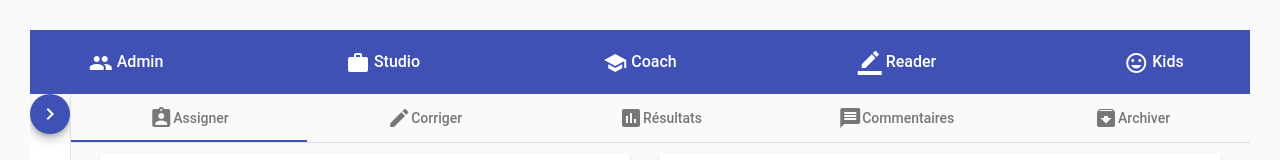
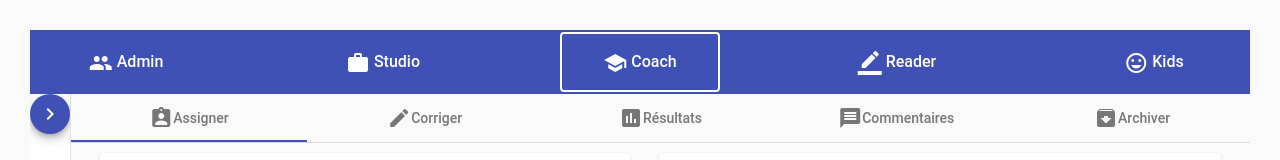
Before and after one commit to saadbenda/angular-capico-coach, an Angular app: page / in a window 1280 px wide. Shown: the top 160 px of the page. Built offline with nearby package versions, Linux system fonts and the light colour scheme.

Commit message:
version 2.4

```diff
--- a/src/app/app-coach.html
+++ b/src/app/app-coach.html
@@ -2,7 +2,7 @@
 
   <button mat-button class="menu-button"><i class="material-icons md-dark">group</i> Admin</button>
   <button mat-button class="menu-button"><i class="material-icons md-dark">work</i> Studio</button>
-  <button mat-button class="menu-button"><i class="material-icons md-dark">school</i> Coach</button>
+  <button mat-button class="menu-button" style="border: solid 2px white"><i class="material-icons md-dark">school</i> Coach</button>
   <button mat-button class="menu-button"><i class="material-icons md-dark">border_color</i> Reader</button>
   <button mat-button class="menu-button"><i class="material-icons md-dark">mood</i> Kids</button>
 
```
